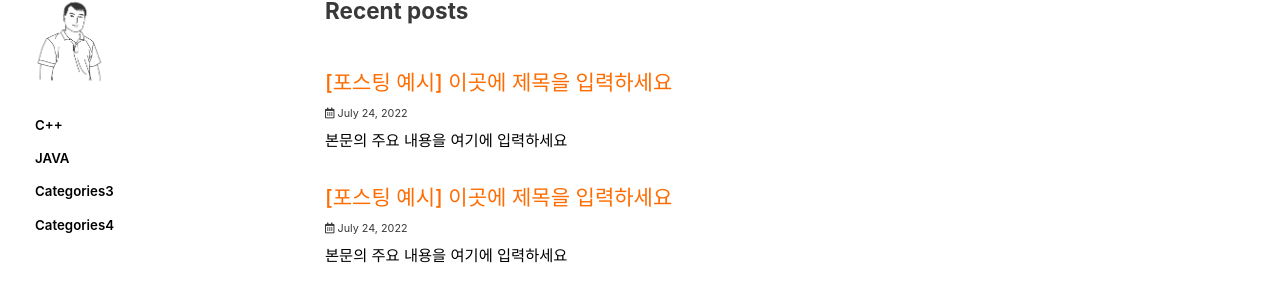
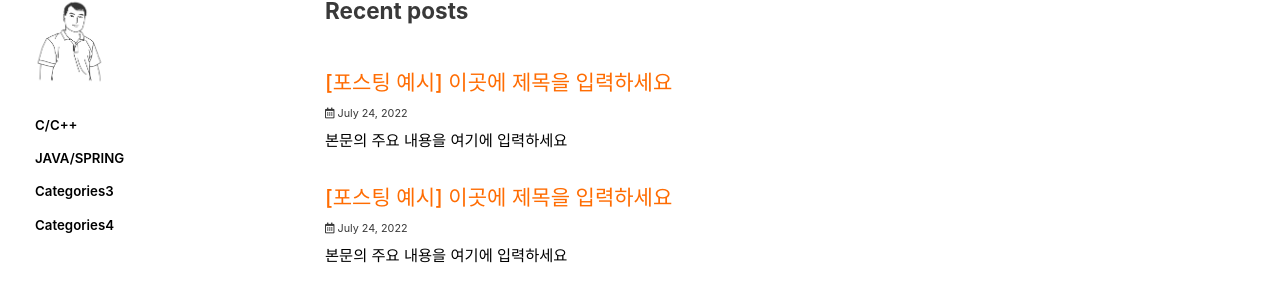
Before and after one commit to keeproll/keeproll.github.io, a Jekyll site: the page built from index.html, in a window 1280 px wide. Shown: the part 137-437 px from the top of the page. Built offline with Jekyll 4.4.1, drawn with Linux system fonts in a browser that asks for light colours; cached includes are drawn as plain includes; some web fonts are replaced; the list of posts is cut into pages by our own code.

Commit message:
Update navigation.yml
카테고리 타이틀 변경

```diff
--- a/_data/navigation.yml
+++ b/_data/navigation.yml
@@ -18,9 +18,9 @@ main:
 # sidebar navigation (categories)
 # 2022.02.15 sidebar update : simple ver.
 categories:
-  - title: "C++"
+  - title: "C/C++"
     url: /categories/cpp/
-  - title: "JAVA"
+  - title: "JAVA/SPRING"
     url: /categories/java/
   - title: "Categories3"
     url: /categories/categories3/
```
